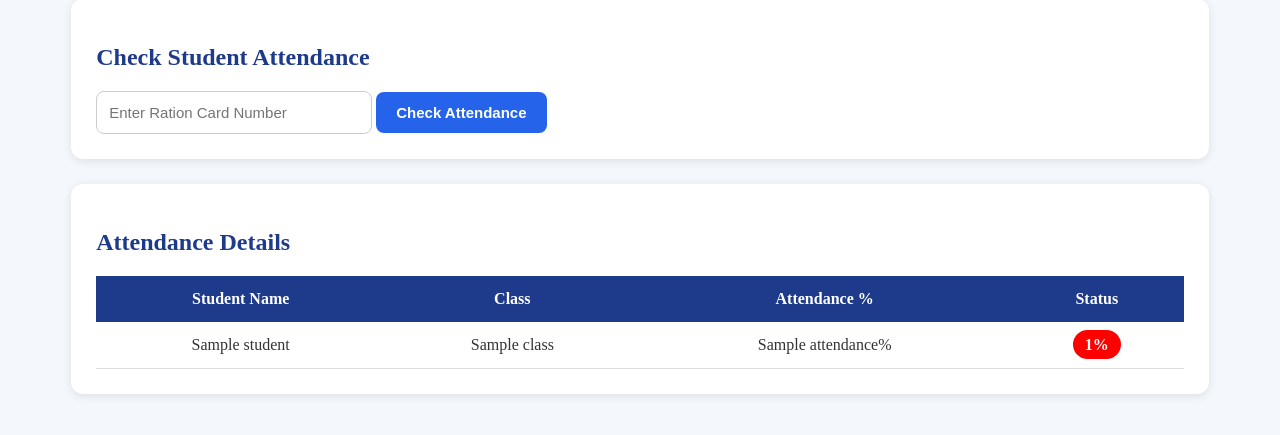
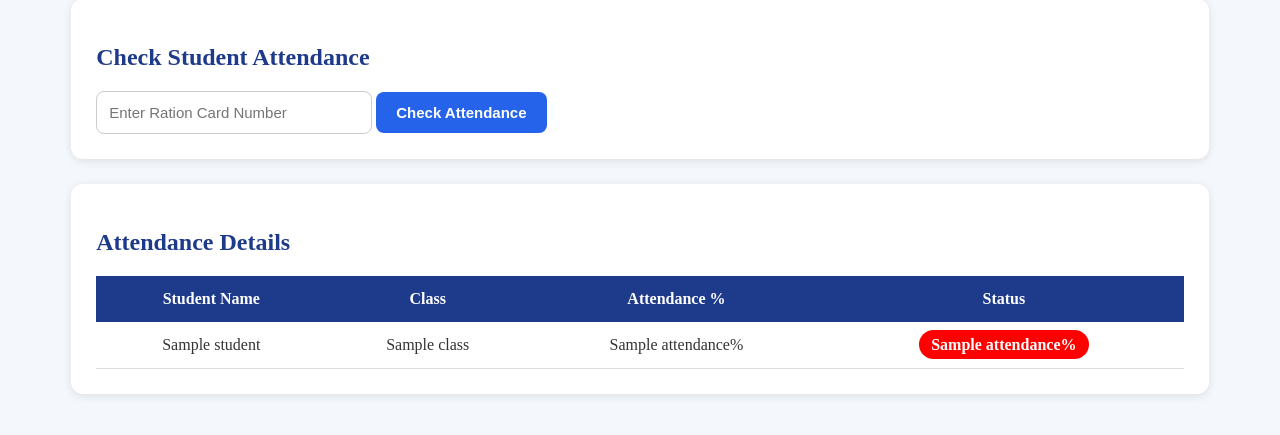
Before and after one commit to Tanmaya793/Attendance_monitoring, a Flask app: template templates/panchayat.html in a window 1280 px wide. Shown: the part 142-577 px from the top of the page. Run offline with Flask 3, Linux system fonts and the light colour scheme; the template is opened without the code that fills it: most values are stand-ins (such as "Sample title", 1, 10 or a date in 2020).

Commit message:
error101

```diff
--- a/templates/panchayat.html
+++ b/templates/panchayat.html
@@ -74,28 +74,28 @@
                 <td>{{ s.Attendance }}%</td>
 
                 <td>
-                    {% if s.Attendance_Percentage >= 80 %}
+                    {% if s.Attendance >= 80 %}
 
                             <span class="attendance-good">
-                                {{ s.Attendance_Percentage }}%
+                                {{ s.Attendance }}%
                             </span>
 
-                        {% elif s.Attendance_Percentage >= 50 %}
+                        {% elif s.Attendance >= 50 %}
 
                             <span class="attendance-medium">
-                                {{ s.Attendance_Percentage }}%
+                                {{ s.Attendance }}%
                             </span>
 
-                        {% elif s.Attendance_Percentage >= 30 %}
+                        {% elif s.Attendance >= 30 %}
 
                             <span class="attendance-low">
-                                {{ s.Attendance_Percentage }}%
+                                {{ s.Attendance }}%
                             </span>
 
                         {% else %}
 
                             <span class="attendance-very-low">
-                                {{ s.Attendance_Percentage }}%
+                                {{ s.Attendance }}%
                             </span>
 
                         {% endif %}
```
